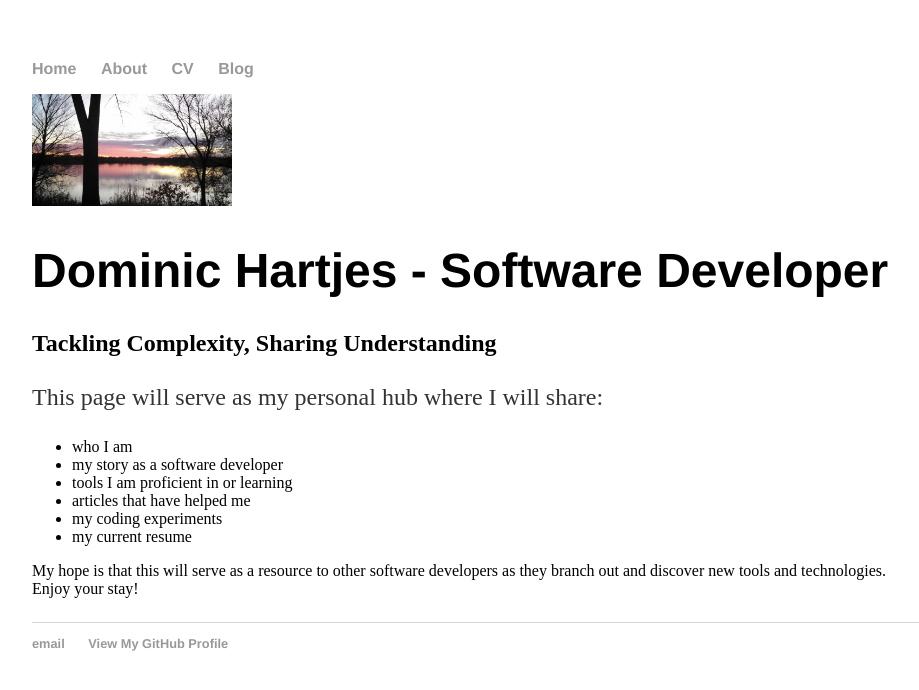
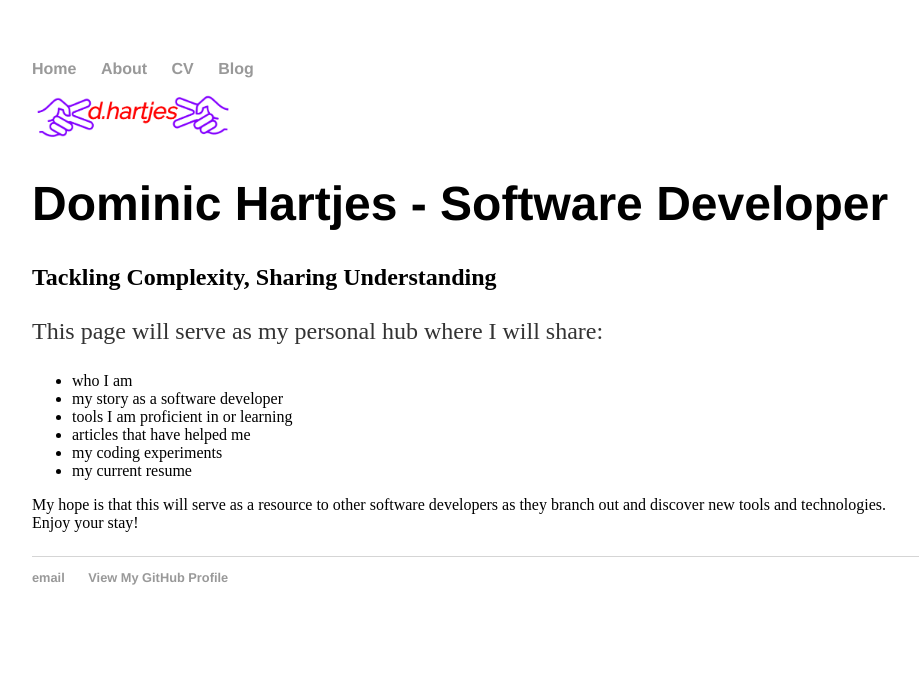
Before and after one commit to dhartjes/dhartjes.github.io, a Jekyll site: the page built from index.html, in a window 1280 px wide. Shown: the top 690 px of the page, without its empty margins (160-1079 px from the left). Built offline with Jekyll 4.4.1, drawn with Linux system fonts in a browser that asks for light colours.

Commit message:
New logo

```diff
--- a/_config.yml
+++ b/_config.yml
@@ -1,5 +1,5 @@
 name: Dominic Hartjes - Developer, Musician, Educator
 theme: jekyll-theme-minimal
-logo: '/assets/images/Lake at dusk.jpg'
+logo: '/assets/images/dhartjes logo.png'
 markdown: kramdown
 permalink: /blog/:year/:month/:day/:title
--- /dev/null
+++ b/about/index.html
@@ -0,0 +1,4 @@
+---
+title: 'About me'
+layout: default
+---
```
Also changed, not shown: assets/images/Lake at dusk banner.jpg (added), assets/images/dhartjes logo.png (added).
